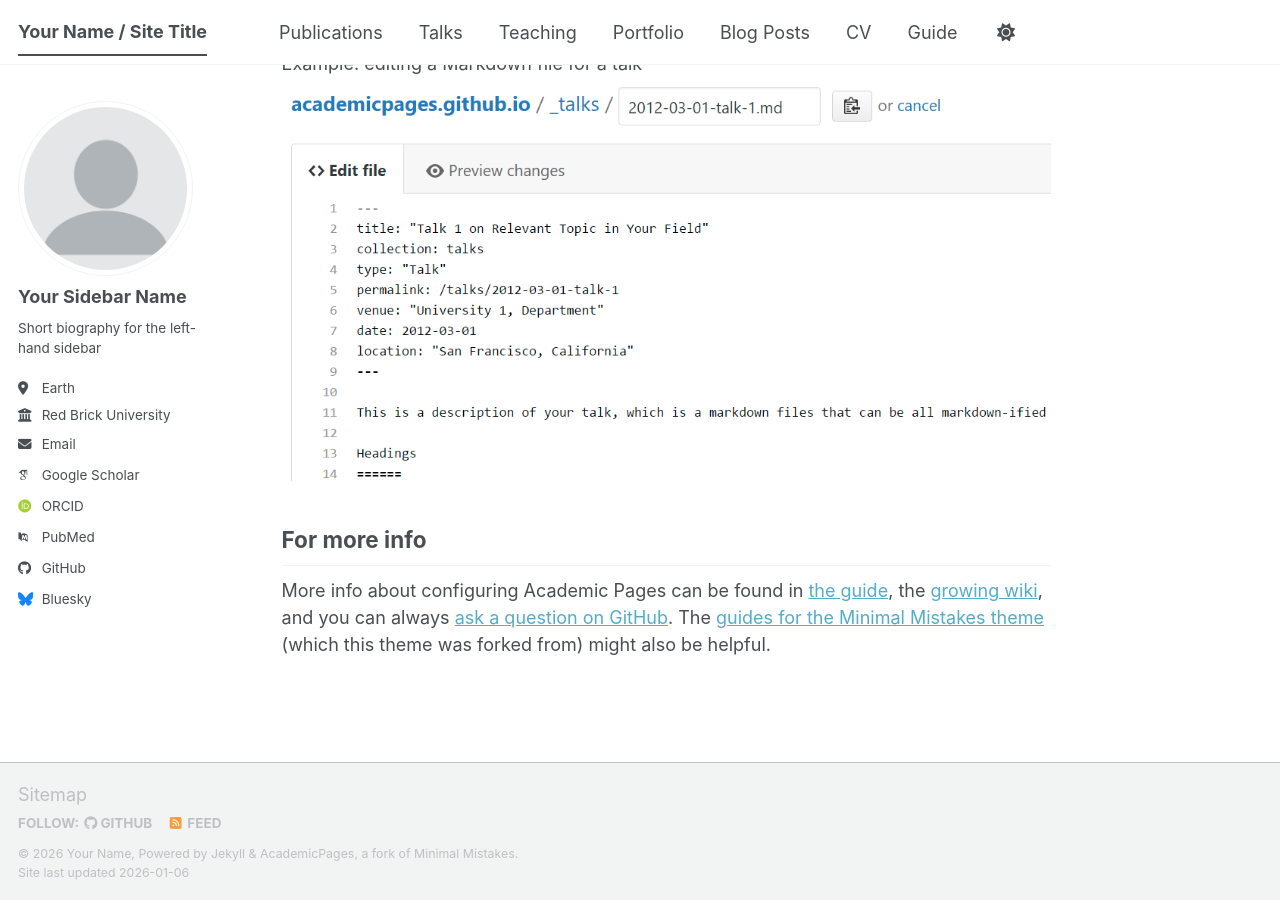
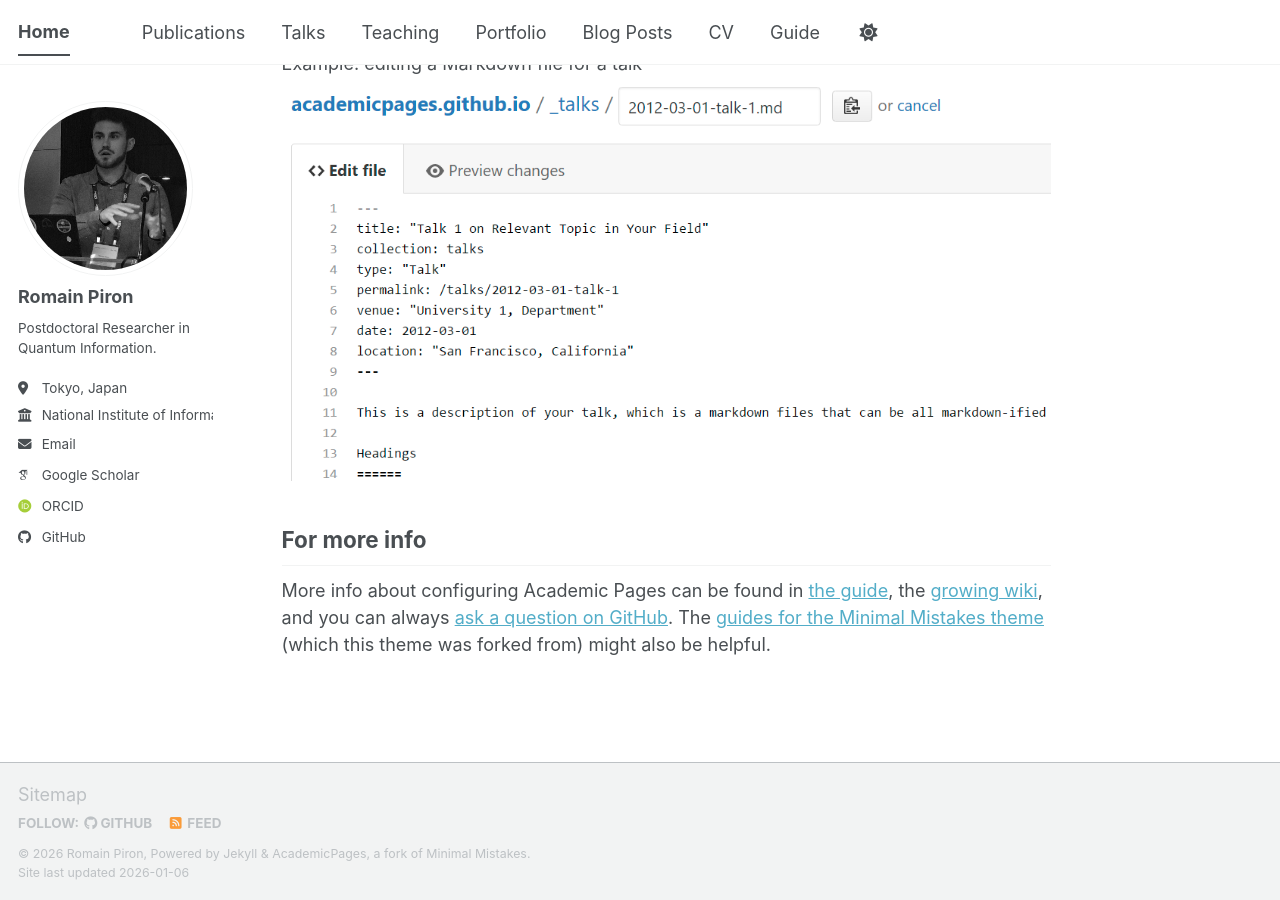
Before and after one commit to rpiron/rpiron.github.io, a Jekyll site: the page built from _pages/about.md, in a window 1280 px wide and 900 px high, scrolled down 2720 px. Built offline with Jekyll 4.4.1, drawn with Linux system fonts in a browser that asks for light colours; some web fonts are replaced; a script bundle is joined from its source files by our own code; library files that are not in the unit come from our copies.

```diff
--- a/_config.yml
+++ b/_config.yml
@@ -6,17 +6,19 @@
 # `jekyll serve -l -H localhost`. If you change this file, please restart the
 # server process.
 
+encoding: "utf-8"
+
 # Basic Site Settings
 locale                   : "en-US"
 site_theme               : "default" # The available themes options are "default", "air", "sunrise", "mint", "dirt" and "contrast"
-title                    : "Your Name / Site Title"
+title                    : "Home"
 title_separator          : "-"
-name                     : &name "Your Name"
-description              : &description "Your Name's academic portfolio"   # Update this with a general description of your site, this is the default if not overridden by a page
-url                      : https://academicpages.github.io # The base hostname & protocol for your site e.g. "https://[your GitHub username].github.io",
+name                     : &name "Romain Piron"
+description              : &description "Romain Piron's academic portfolio"   # Update this with a general description of your site, this is the default if not overridden by a page
+url                      : https://rpiron.github.io # The base hostname & protocol for your site e.g. "https://[your GitHub username].github.io",
                                                            # or if you already have some other page hosted on Github then use "https://[your GitHub username].github.io/[Your Repo Name]"
 baseurl                  : "" # the subpath of your site, e.g. "/blog"
-repository               : "academicpages/academicpages.github.io"
+repository               : "rpiron/rpiron.github.io"
 
 # Site Author - The following control what appear as part of the author content on the side bar.
 #               If a field is blank the icon and link will not appear, otherwise it will be shown.
@@ -24,24 +26,24 @@ repository               : "academicpages/academicpages.github.io"
 author:
   # Biographic information
   avatar           : "profile.png"
-  name             : "Your Sidebar Name"
+  name             : "Romain Piron"
   pronouns         : # example: "she/her"
-  bio              : "Short biography for the left-hand sidebar"
-  location         : "Earth"
-  employer         : "Red Brick University"
+  bio              : "Postdoctoral Researcher in Quantum Information."
+  location         : "Tokyo, Japan"
+  employer         : "National Institute of Informatics"
   uri              : # URL
-  email            : "none@example.org"
+  email            : "piron@nii.ac.jp"
 
   # Academic websites
   academia         : # URL
   arxiv            : # URL - Update with the correct link to your profile
-  googlescholar    : "https://scholar.google.com/citations?user=PS_CX0AAAAAJ"
+  googlescholar    : "https://scholar.google.co.jp/citations?user=VKrzm1cAAAAJ"
   inspire-hep      : # URL
   impactstory      : # URL
-  orcid            : "https://orcid.org/yourorcidurl"
+  orcid            : "https://orcid.org/0009-0001-1984-9659"
   semantic         : # URL
   ssrn             : # URL
-  pubmed           : "https://www.ncbi.nlm.nih.gov/pubmed/?term=john+snow"
+  pubmed           : # URL
   researchgate     : # URL
   scopus           : # URL
   zotero           : # URL
@@ -51,13 +53,13 @@ author:
   bitbucket        : # Username - Update with your username on the site
   codepen          : # Username
   dribbble         : # Username
-  github           : "academicpages"
+  github           : "rpiron"
   kaggle           : # Username
   stackoverflow    : # User number or user number and name (i.e., use "1" or "1/jeff-atwood")
 
   # Social media
   artstation       : # Username
-  bluesky          : "bsky.app" # Replace this with you Bluesky username
+  bluesky          : # Replace this with you Bluesky username
   facebook         : # Username
   flickr           : # Username
   foursquare       : # Username
```
Also changed, not shown: Gemfile (+3 -11 lines), images/profile.png, 1 other file.
